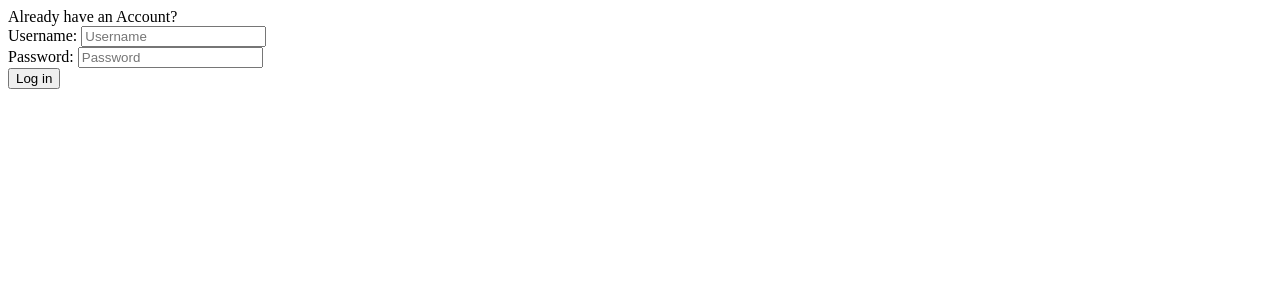
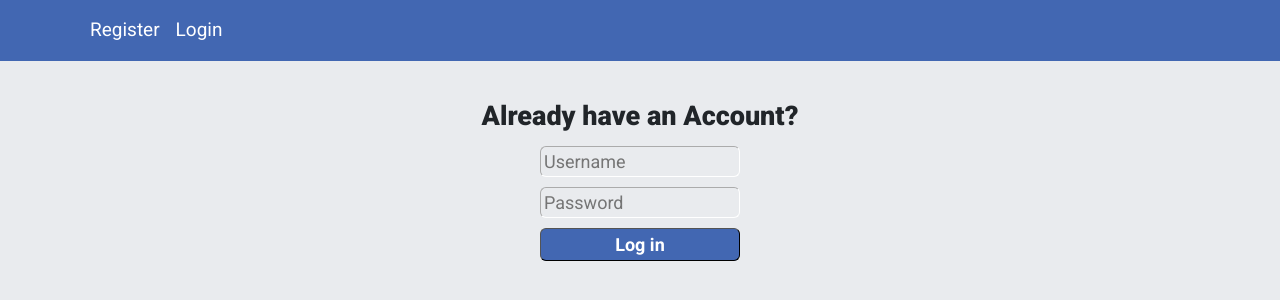
Before and after one commit to ivanovds/liceum_website, a Django app: page /login/ in a window 1280 px wide. Shown: the top 300 px of the page. Run offline with Django 5.2, Linux system fonts and the light colour scheme.

Commit message:
Added styles and example of home page

```diff
--- a/liceum_website/urls.py
+++ b/liceum_website/urls.py
@@ -14,18 +14,13 @@ Including another URLconf
     1. Import the include() function: from django.urls import include, path
     2. Add a URL to urlpatterns:  path('blog/', include('blog.urls'))
 """
+from django.conf import settings
+from django.conf.urls.static import static
 from django.contrib import admin
-from django.urls import path
+from django.urls import path, include
 
-from profiles.views import (
-    RegisterView,
-    login_view,
-    logout_view
-)
 
 urlpatterns = [
     path('admin/', admin.site.urls),
-    path('signup/', RegisterView.as_view(), name='register'),
-    path('login/', login_view, name='login'),
-    path('logout/', logout_view, name='logout')
-]
+    path('', include('profiles.urls')),
+] + static(settings.MEDIA_URL, document_root=settings.MEDIA_ROOT)
--- a/profiles/templates/base.html
+++ b/profiles/templates/base.html
@@ -3,7 +3,7 @@
 <html lang="en">
 <head>
   <meta charset="utf-8">
-  <title>Referral Network</title>
+  <title>Lyceum Network</title>
   <meta content="width=device-width, initial-scale=1.0" name="viewport">
   <meta content="" name="keywords">
   <meta content="" name="description">
@@ -18,8 +18,7 @@
   <link  rel="stylesheet" type="text/css" href="{% static 'css/reset.css' %}">
 
     <!-- Bootstrap Stylesheets -->
-    <link rel="stylesheet" href="https://stackpath.bootstrapcdn.com/bootstrap/4.5.0/css/bootstrap.min.css"
-      integrity="sha384-9aIt2nRpC12Uk9gS9baDl411NQApFmC26EwAOH8WgZl5MYYxFfc+NcPb1dKGj7Sk" crossorigin="anonymous">
+    <link href="https://cdn.jsdelivr.net/npm/bootstrap@5.3.8/dist/css/bootstrap.min.css" rel="stylesheet" integrity="sha384-sRIl4kxILFvY47J16cr9ZwB07vP4J8+LH7qKQnuqkuIAvNWLzeN8tE5YBujZqJLB" crossorigin="anonymous">
 
     <!-- Main Stylesheet File -->
   <link  rel="stylesheet" type="text/css" href="{% static 'css/style.css' %}">
@@ -36,14 +35,9 @@
               {% if user.is_authenticated %}
                   <ul class="navbar-nav">
                      <li class="nav-item">
-                        <a class="nav-link" href="{% url 'home'%}">My profile</a>
+                        <a class="nav-link" href="{% url 'home'%}">Home page</a>
                      </li>
-                      <li class="nav-item">
-                        <a class="nav-link" href="{% url 'referrals'%}">Referrals</a>
-                     </li>
-                     <li class="nav-item">
-                        <a class="nav-link" href="{% url 'list'%}">Profiles</a>
-                     </li>
+
                   </ul>
                   <ul class="navbar-nav ml-auto">
                       <li class="nav-item">
@@ -70,6 +64,7 @@
 
 {% block content %}{% endblock content %}
 
-
+<!-- Bootstrap JS -->
+<script src="https://cdn.jsdelivr.net/npm/bootstrap@5.3.8/dist/js/bootstrap.bundle.min.js" integrity="sha384-FKyoEForCGlyvwx9Hj09JcYn3nv7wiPVlz7YYwJrWVcXK/BmnVDxM+D2scQbITxI" crossorigin="anonymous"></script>
 </body>
 </html>
--- a/profiles/templates/login.html
+++ b/profiles/templates/login.html
@@ -1,10 +1,6 @@
-<!DOCTYPE html>
-<html lang="en">
-<head>
-    <meta charset="UTF-8">
-    <title>Title</title>
-</head>
-<body>
+{% extends "base.html" %}
+
+{% block content %}
         <div class="container account-forms-container">
           <div class="row justify-content-center">
                 {% if not user.is_authenticated %}
@@ -12,16 +8,16 @@
                         <span>Already have an Account?</span>
                       <form class='log-in-form ' method='POST' autocomplete="off">
                           {% csrf_token %}
-                          {{ login_form }}
+                          {{ login_form|safe }}
                           <input type='submit' id="log-in-button" value="Log in">
                       </form>
                       {% if messages %}
                         <ul class="messages">
                             {% for message in messages %}
-                            <li>{{ message }}</li>
+                            <li{% if message.tags %} class="{{ message.tags }}"{% endif %}>{{ message }}</li>
                             {% endfor %}
                         </ul>
-                        {% endif %}
+                      {% endif %}
                   </div>
                 {% else %}
                     <p>You are already logged in.</p>
@@ -29,5 +25,4 @@
             </div>
         </div>
 
-</body>
-</html>
+{% endblock content %}
--- /dev/null
+++ b/profiles/urls.py
@@ -0,0 +1,18 @@
+"""Profile URL Configuration"""
+
+
+from django.urls import path
+
+from profiles.views import (
+    RegisterView,
+    login_view,
+    logout_view,
+    home_view
+)
+
+urlpatterns = [
+    path('', home_view, name='home'),
+    path('signup/', RegisterView.as_view(), name='register'),
+    path('login/', login_view, name='login'),
+    path('logout/', logout_view, name='logout'),
+]
--- a/profiles/views.py
+++ b/profiles/views.py
@@ -46,7 +46,7 @@ def login_view(request):
 
         if user is not None:
             login(request, user)
-            return redirect('/')
+            return redirect(request.GET.get('next', 'home'))
         else:
             messages.error(request, "User not found")
 
@@ -57,3 +57,7 @@ def login_view(request):
 def logout_view(request):
     logout(request)
     return redirect('/')
+
+
+def home_view(request):
+    return render(request, "home.html")
--- /dev/null
+++ b/static/css/reset.css
@@ -0,0 +1,62 @@
+/*########################################## CSS - reset ################################################ */
+html, body, div, span, applet, object, iframe,
+h1, h2, h3, h4, h5, h6, p, blockquote, pre,
+a, abbr, acronym, address, big, cite, code,
+del, dfn, em, img, ins, kbd, q, s, samp,
+small, strike, strong, sub, sup, tt, var,
+b, u, i, center,
+dl, dt, dd, ol, ul, li,
+fieldset, form, label, legend,
+table, caption, tbody, tfoot, thead, tr, th, td,
+article, aside, canvas, details, embed,
+figure, figcaption, footer, header, hgroup,
+menu, nav, output, ruby, section, summary,
+time, mark, audio, video {
+    margin: 0;
+    padding: 0;
+    border: 0;
+    font-size: 100%;
+    font: inherit;
+    vertical-align: baseline;
+    text-decoration: none;
+}
+article, aside, details, figcaption, figure,
+footer, header, hgroup, menu, nav, section {
+    display: block;
+}
+body {
+    line-height: 1;
+}
+ol, ul {
+    list-style: none;
+}
+blockquote, q {
+    quotes: none;
+}
+blockquote:before, blockquote:after,
+q:before, q:after {
+    content: '';
+    content: none;
+}
+table {
+    border-collapse: collapse;
+    border-spacing: 0;
+}
+p {
+    margin-block-start: 0px !important;
+    margin-block-end: 0px !important;
+    margin-inline-start: 0px;
+    margin-inline-end: 0px;
+}
+
+@-webkit-keyframes autofill {
+  to {
+    color: inherit;
+    background: transparent;
+  }
+}
+
+input:-webkit-autofill {
+  -webkit-animation-name: autofill;
+  -webkit-animation-fill-mode: both;
+}
--- /dev/null
+++ b/static/css/style.css
@@ -0,0 +1,208 @@
+@import url('https://fonts.googleapis.com/css2?family=Roboto:wght@300;400;700;900&display=swap');
+
+body {
+    font-family: 'Roboto', sans-serif;
+    font-weight: 400;
+    font-size: 16px;
+    background-color: rgb(233,235,238);
+}
+*:focus {
+   outline: none;
+}
+.padding-reset{
+    padding: 0;
+}
+.bg-blue{
+    background-color: rgb(66,103,178);
+}
+.navbar a{
+    color: white;
+    font-size: 19px;
+    font-weight: 500;
+}
+.navbar .username{
+    color: rgb(1,17,55);
+
+}
+/*Profile creation form*/
+.profile-form-container {
+    padding-bottom: 10px;
+    width: 500px;
+    text-align: center;
+    background-color: white;
+    margin: 10px auto;
+    border-radius: 4px;
+    border: 1px solid rgba(110, 112, 115, 0.25);
+}
+.profile-form-container .profile-form-title{
+    padding: 5px;
+    font-size: 14px;
+    font-weight: 700;
+    text-align: left;
+    background-color: rgb(245,246,247);
+    border-bottom: 1px inset rgb(233,235,238);
+    margin-bottom: 5px;
+}
+.profile-form-container  .profile-form{
+    margin: 0px 10px
+}
+.profile-form-container  .profile-form input, textarea{
+    outline: none;
+	-moz-appearance: none;
+	border: white;
+    border-bottom: 1px inset rgb(233,235,238);
+    width: 100%;
+    background-color: white;
+}
+.profile-form-container .profile-form #saveButton{
+    font-size: 14px;
+    padding: 2px 0px;
+    background-color: rgb(156,180,216);
+    color: white;
+    border-radius: 3px;
+}
+.profile-form-container .profile-form #saveButton:hover{
+    background-color: rgb(66,103,178);
+}
+.profile-form-container .profile-form label,
+.profile-form-container .profile-form #id_image{
+    display: none;
+}
+.profile-form-container .profile-form .label_profession{
+    display: block;
+}
+.profile-form-container .profile-form #id_profession{
+    float: right;
+}
+.profile-form-container .profile-form .label_img{
+    float: left;
+}
+.profile-form-container .profile-form .label_img,
+.profile-form-container .profile-form #id_profession{
+    display: block;
+    width: 170px;
+    border-radius: 7px;
+    margin-bottom: 7px;
+    padding: 0px 10px;
+    background-color: rgb(245,246,247);
+    height: 27px;
+    line-height: 27px;
+    border: none;
+}
+.profile-form-container .profile-form .label_img:hover{
+    cursor: pointer;
+}
+/*List of profiles*/
+.profile-preview-block{
+    border: 1px solid rgba(110, 112, 115, 0.25);
+    background-color: white;
+    width: 500px;
+    margin: 7px 0px;
+    border-radius: 4px;
+    padding-top: 5px;
+}
+.profile-preview-block .profile-preview-txt{
+    padding: 0px 10px;
+    text-align: justify;
+}
+.profile-preview-block .author, .profile-detail-container .author{
+    font-weight: 700;
+    color: rgb(66,103,178);
+}
+.profile-detail-container .author{
+    padding-bottom: 5px;
+}
+.profile-detail-container .profile-info span{
+    font-weight: 700;
+}
+.profile-looks-header{
+    color: white;
+    text-align: center;
+    font-size: 18px;
+}
+.profile-preview-block .profile-picture{
+    border-top: 1px outset rgba(233,235,238,0.7);
+    border-bottom: 1px inset rgba(233,235,238,0.7);
+    width: 100%;
+    height: auto;
+    margin-top: 5px;
+}
+.step-links{
+    width: 500px;
+    margin: 10px auto;
+    text-align: center;
+}
+/* Profile detail */
+.profile-detail-container img, p{
+    max-width: 1120px;
+}
+.profile-detail-container .p_img{
+    text-align: center;
+}
+.profile-detail-container .profile-detail-content{
+    background-color: white;
+    padding: 10px 10px;
+    border-radius: 4px;
+    margin: 15px 0px;
+}
+.profile-detail-container .profile-detail-content img{
+    margin-bottom: 10px;
+}
+/* Login, Register */
+.account-forms-container {
+    text-align: center;
+    padding-top: 35px;
+}
+.account-forms-container span{
+    font-weight: 900;
+    font-size: 27px;
+}
+.account-forms-container label{
+    display: none;
+}
+.account-forms-container input, .invite-block .copy-invite{
+    outline: none;
+	-moz-appearance: none;
+    border: 1px inset white;
+    width: 100%;
+    border-radius: 6px;
+    background-color: rgb(233,235,238);
+    font-size: 18px;
+    padding-left: 3px;
+    margin-top: 10px;
+}
+.account-forms-container .log-in-form, .account-forms-container .register-form{
+    margin: 0 auto;
+    width: 200px;
+    padding-bottom: 35px;
+}
+.account-forms-container #log-in-button,
+.account-forms-container #sign-up-button,
+.invite-block .copy-invite{
+    border: 1px outset black;
+    color: white;
+    font-weight: 700;
+    padding: 2px 0px;
+}
+.account-forms-container #log-in-button{
+    background-color: rgb(66,103,178);
+}
+.account-forms-container #sign-up-button, .invite-block .copy-invite{
+    background-color: rgb(91,145,71);
+}
+/* Messages*/
+.messages .error{
+    color: crimson;
+}
+.messages .success{
+    color: forestgreen;
+}
+.messages .info{
+    color: #ffd800;
+}
+.messages .error,
+.messages .success,
+.messages .info{
+    background-color: white;
+    border-radius: 2px;
+}
```
Also changed, not shown: liceum_website/settings.py (+12 -1 lines), profiles/templates/home.html (added, +61 -0 lines), profiles/templates/register.html (+8 -12 lines), static/img/favicon.ico (added).
